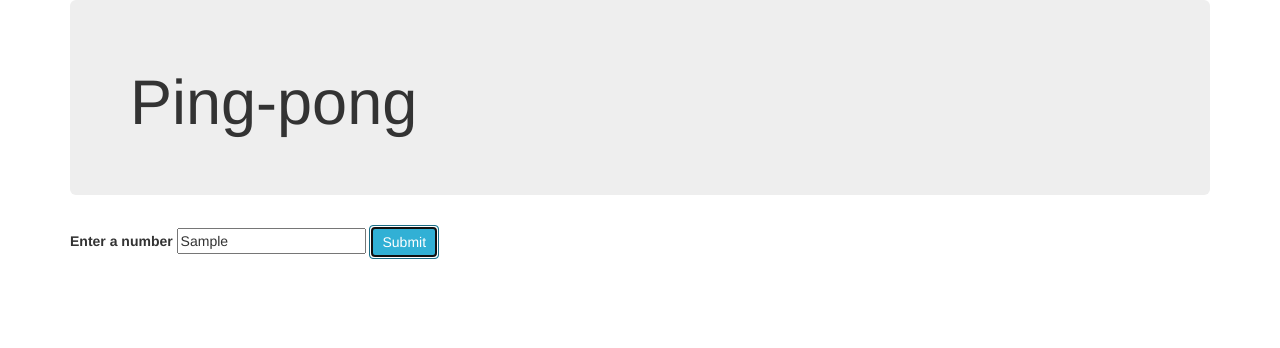
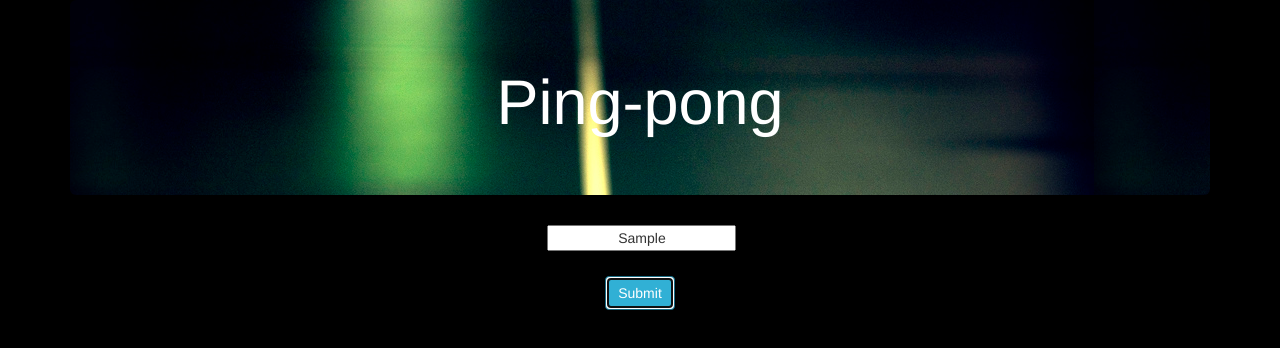
Before and after one commit to PiKatso/ping-pong, a plain HTML site: page index.html in a window 1280 px wide. Both pictures are taken after typing "Sample" into the empty fields and a click on the button "Submit". Drawn offline with Linux system fonts and the light colour scheme.

Commit message:
add .empty to hide past numbers and started css styling

```diff
--- a/css/styles.css
+++ b/css/styles.css
@@ -0,0 +1,26 @@
+body {
+  background-color: black;
+}
+
+.container {
+  border-color: white;
+  border-image-width: 500px;
+}
+
+.jumbotron {
+  background-image: url("../img/pingpong.jpg");
+  text-align: center;
+  color: white;
+}
+
+#userInput {
+  text-align: center;
+}
+
+input {
+  text-align: center;
+}
+
+button.btn {
+  margin : 25px;
+}
--- a/index.html
+++ b/index.html
@@ -15,8 +15,9 @@
      </header>
      <div>
        <form id="userInput">
-         <label for="input">Enter a number</label>
-         <input type="text" id="input" />
+         <label for="input"></label>
+         <input type="text" id="input" placeholder="Enter a number"/>
+         <br>
          <button type="submit" class="btn btn-info">Submit</button>
        </form>
      </div>
--- a/js/script.js
+++ b/js/script.js
@@ -3,10 +3,10 @@ var pingPong = function(num) { //create function to apply logic statements//
   if (num % 15 === 0) {   //first rule-divisible by 15//
     return "ping-pong";
   }
-  else if (num % 3 === 0) {  //
+  else if (num % 3 === 0) {  //second rule-divisible by 3//
     return "ping";
   }
-  else if (num % 5 === 0) {
+  else if (num % 5 === 0) {  //third rule-divisible by 5//
     return "pong";
   }
   else {
@@ -15,13 +15,13 @@ var pingPong = function(num) { //create function to apply logic statements//
   return num;
 };
 
-var inputUI = function(input) {
+var inputUI = function(input) {   //varible to call function withing user interface//
   var inputArray = [];
 
-  for (let i = 1; i <= input; i++) {
+  for (let i = 1; i <= input; i++) {   //loop through each element pushing the result of the pingPong function//
     inputArray.push(pingPong(i));
   }
-  var result = inputArray.join(" ");
+  var result = inputArray.join(""); //join elements together and return a result//
   return result;
 };
 
@@ -31,9 +31,9 @@ $(document).ready(function(){
   $("form#userInput").submit(function(event){
     event.preventDefault();
 
-    var userInput = parseInt($("#input").val());
-
-    $("#output").text(inputUI(userInput));
+    var userInput = parseInt($("#input").val()); //collect and parse input from user//
+    $("#output").empty();   //empty out past results in the output section before giving new answer//
+    $("#output").text(inputUI(userInput)); //call function inputUI and apply to collected user input and show in user output.//
 
   });
 });
```
Also changed, not shown: img/pingpong.jpg (added).
